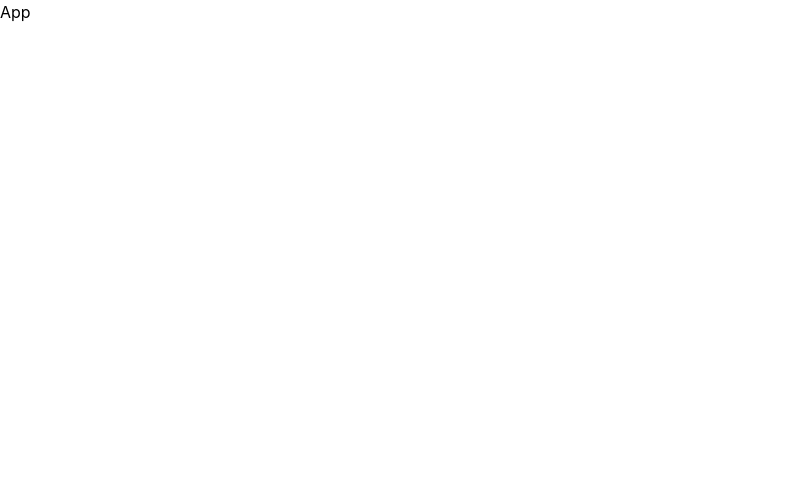
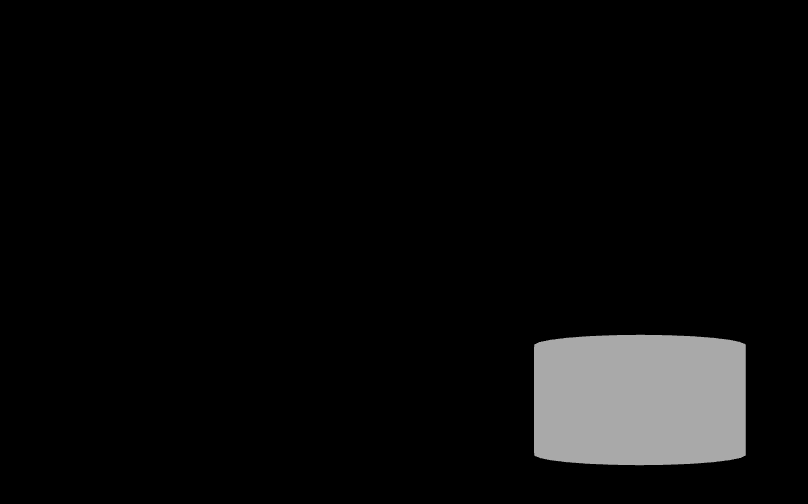
Before and after one commit to kolikrish/Follow.Art, a React (Vite) app: page / in a window 1280 px wide. Shown: the top 504 px of the page, without its empty margins (0-808 px from the left). Built offline with nearby package versions, Linux system fonts and the light colour scheme.

Commit message:
orbit controls added

```diff
--- a/src/App.jsx
+++ b/src/App.jsx
@@ -1,9 +1,22 @@
+import { Canvas } from '@react-three/fiber'
 import React from 'react'
+import "./style.css"
+import { OrbitControls } from '@react-three/drei'
+import * as THREE from 'three'
 
 const App = () => {
   return (
-    <div>App</div>
+    <>
+      <Canvas>
+        <OrbitControls />
+        <ambientLight />
+        <mesh>
+          <cylinderGeometry args={[1, 1, 1, 30, 30, true]}/>
+          <meshStandardMaterial side={THREE.DoubleSide}/>
+        </mesh>
+      </Canvas>
+    </>
   )
 }
 
-export default App
+export default App;
--- /dev/null
+++ b/src/style.css
@@ -0,0 +1,9 @@
+html , body , #root {
+    width: 100%;
+    height: 100%;
+}
+
+#root {
+    position: fixed;
+    background-color: black;
+}
```
Also changed, not shown: package.json (+6 -1 lines), 1 other file (tests, documents, lock files or other folders).
